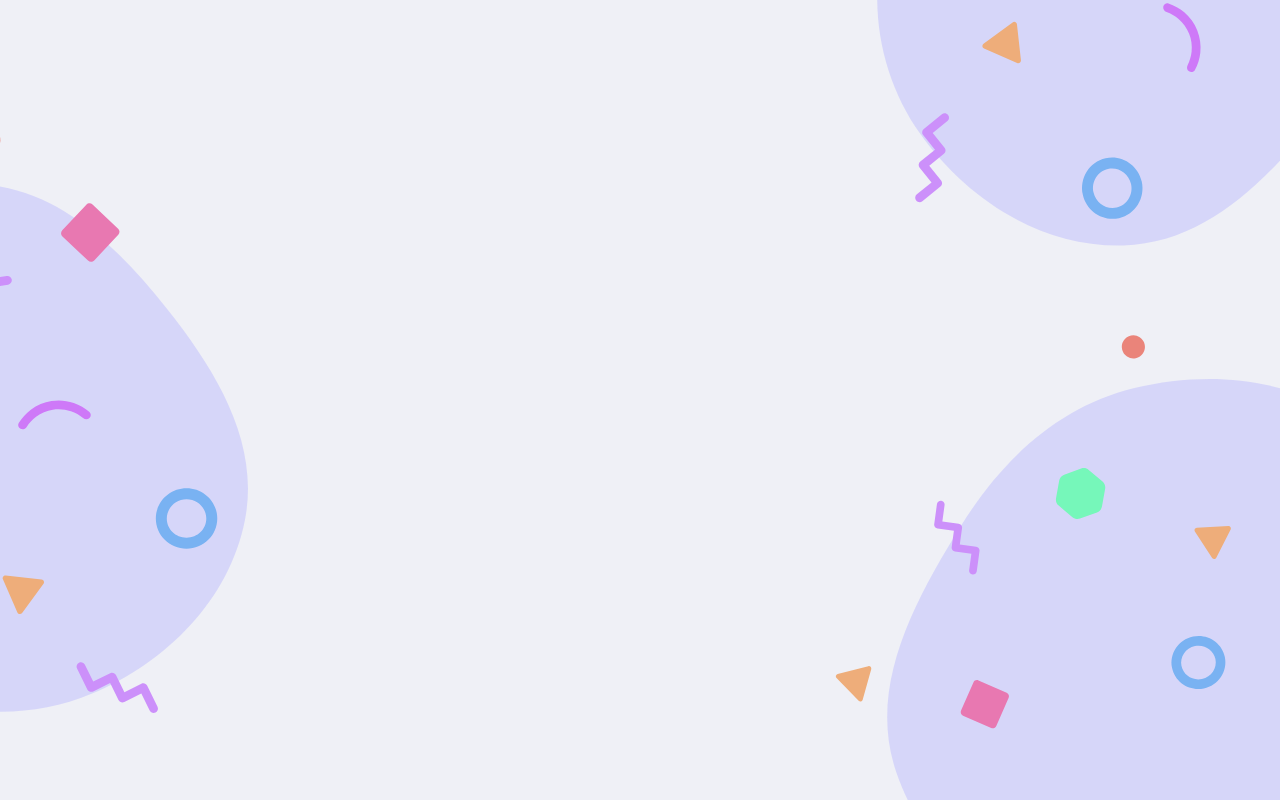
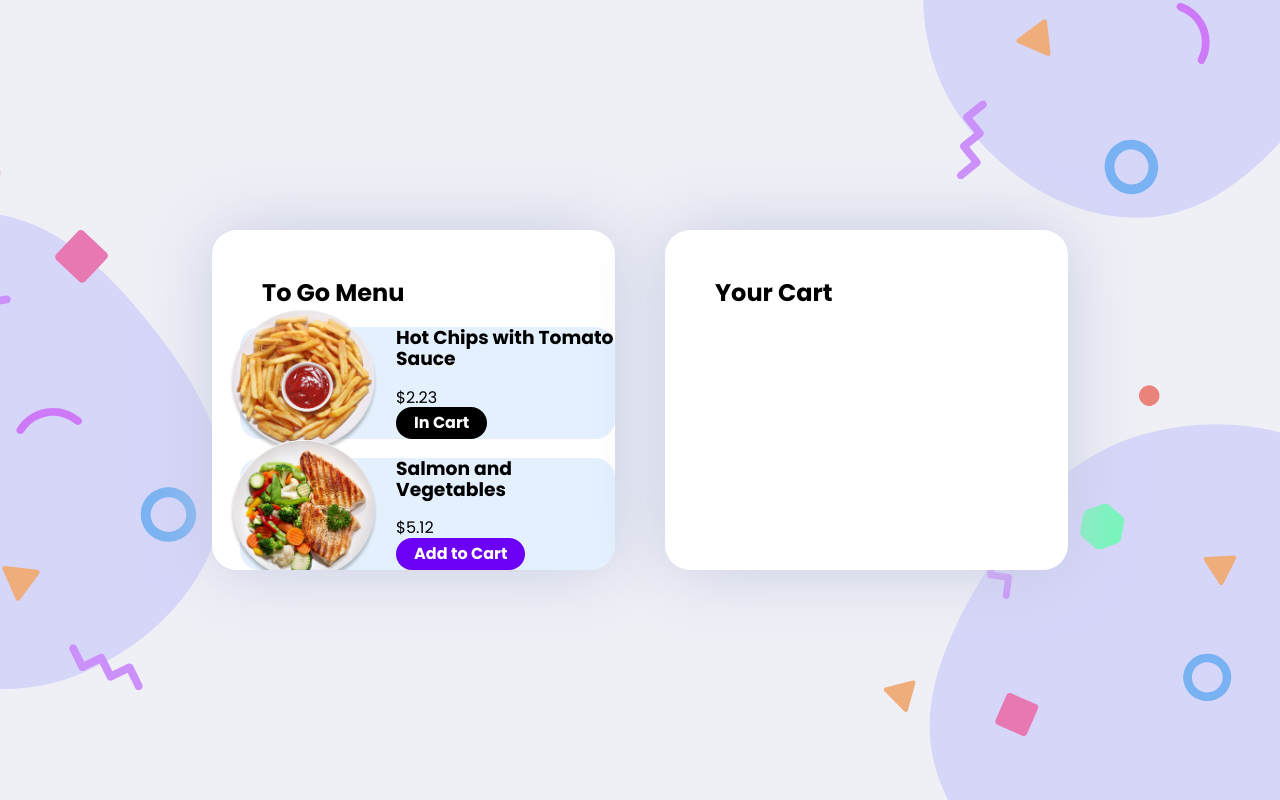
Before and after one commit to peter-hinch/advent-of-css-2022-02-ecommerce-component, a website: page index.html in a window 1280 px wide. Drawn offline with nearby package versions, Linux system fonts and the light colour scheme.

Commit message:
Begin roughing in styling.

```diff
--- a/index.html
+++ b/index.html
@@ -4,9 +4,38 @@
     <meta charset="UTF-8" />
     <meta http-equiv="X-UA-Compatible" content="IE=edge" />
     <meta name="viewport" content="width=device-width, initial-scale=1.0" />
-    <title>ADvent of CSS 2022 - Day 2 - E-Commerce Component</title>
+    <title>Advent of CSS 2022 - Day 2 - E-Commerce Component</title>
     <link rel="stylesheet" href="./styles.css" />
     <link rel="stylesheet" href="./node_modules/normalize.css/normalize.css" />
   </head>
-  <body></body>
+  <body>
+    <section class="container">
+      <div id="menu" class="panel">
+        <h2>To Go Menu</h2>
+        <div class="menu__item">
+          <h3 class="item__description">Hot Chips with Tomato Sauce</h3>
+          <img
+            src="./images/plate__french-fries.png"
+            alt="hot chips with tomato sauce"
+          />
+          <div class="item__price">$2.23</div>
+          <button class="item__add-remove button__active">In Cart</button>
+        </div>
+        <div class="menu__item">
+          <h3 class="item__description">Salmon and Vegetables</h3>
+          <img
+            src="./images/plate__salmon-vegetables.png"
+            alt="salmon and vegetables"
+          />
+          <div class="item__price">$5.12</div>
+          <button class="item__add-remove">Add to Cart</button>
+        </div>
+      </div>
+      <div id="shopping-cart" class="panel">
+        <h2>Your Cart</h2>
+        <!-- <p>Your cart is empty</p> -->
+        <div class="cart__item"></div>
+      </div>
+    </section>
+  </body>
 </html>
--- a/styles.css
+++ b/styles.css
@@ -1,9 +1,76 @@
 @import url('https://fonts.googleapis.com/css2?family=Poppins:ital,wght@0,400;0,700;1,400;1,700&display=swap');
 
 body {
+  display: flex;
+  flex-direction: column;
+  justify-content: center;
   min-height: 100vh;
+  font-family: 'Poppins', sans-serif;
   background: no-repeat url('./images/bg__top-right.svg'),
     no-repeat url('./images/bg__left.svg'),
     no-repeat url('./images/bg__btm-right.svg'), #eff0f6;
   background-position: 100% 0%, 0% 60%, 100% 100%;
+  background-size: 31.5vw auto, 17.5vw auto, 35.5vw auto;
 }
+
+section.container {
+  display: flex;
+  flex-direction: row;
+  justify-content: center;
+  gap: 50px;
+}
+
+div.panel {
+  padding: 49px 0 0 28px;
+  width: 375px;
+  overflow-y: scroll;
+  background: #fff;
+  border-radius: 25px;
+  box-shadow: 0px 0px 70px #c7cbe3;
+}
+
+div.panel h2 {
+  margin: 0 22px 20px;
+}
+
+div.panel p {
+  margin: 0 22px;
+}
+
+div.panel button {
+  padding: 4px 18px;
+  min-height: 32px;
+  color: #fff;
+  font-weight: 700;
+  font-size: 16px;
+  line-height: 24px;
+  background: rgba(107, 0, 245, 1);
+  border-radius: 20px;
+  border: none;
+}
+
+div.panel button.button__active {
+  background: #000;
+}
+
+div.panel button.button__active {
+  background: #000;
+}
+
+.menu__item {
+  position: relative;
+  padding-left: 156px;
+  background: rgba(122, 179, 243, 0.2);
+  border-radius: 20px;
+}
+
+.menu__item img {
+  position: absolute;
+  top: -17.5px;
+  left: -12.5px;
+  width: 150px;
+  height: auto;
+}
+
+div#menu {
+}
```
